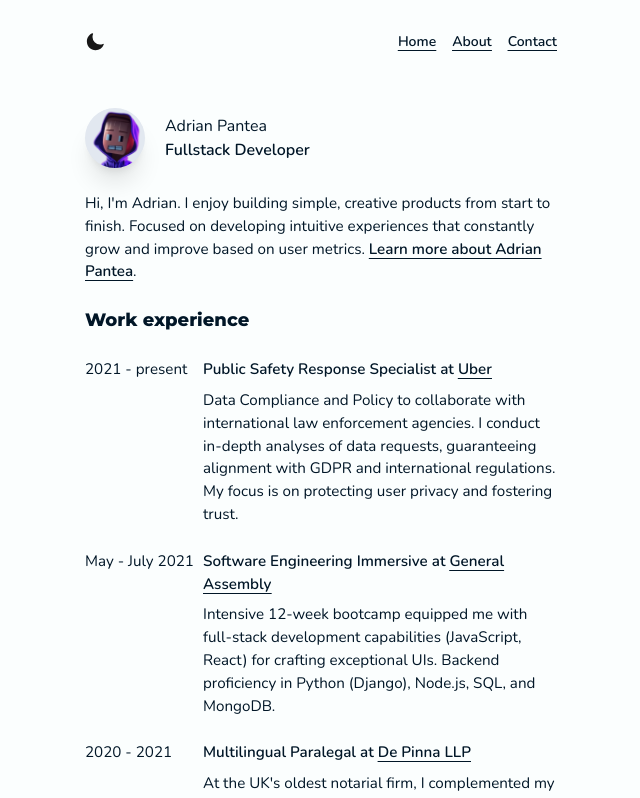
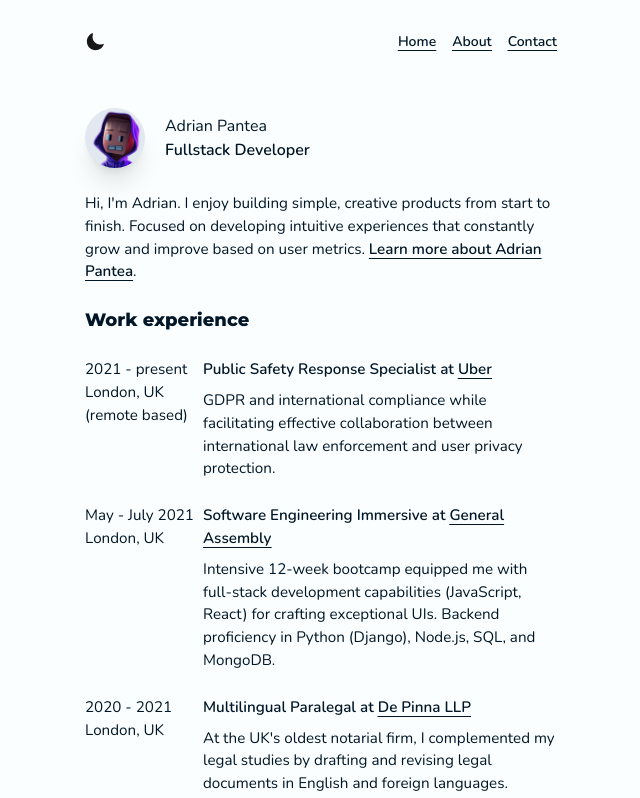
Before and after one commit to adrianp2021/simple-portfolio, a Next.js app: page / in a window 1280 px wide. Shown: the top 798 px of the page, without its empty margins (319-959 px from the left). Built offline with nearby package versions, Linux system fonts and the light colour scheme.

Commit message:
role description changed and location added

```diff
--- a/app/page.js
+++ b/app/page.js
@@ -26,7 +26,7 @@ const jobs = [
     location: "London, UK (remote based)",
     title: "Public Safety Response Specialist",
     description:
-      "Data Compliance and Policy to collaborate with international law enforcement agencies. I conduct in-depth analyses of data requests, guaranteeing alignment with GDPR and international regulations. My focus is on protecting user privacy and fostering trust.",
+      "GDPR and international compliance while facilitating effective collaboration between international law enforcement and user privacy protection.",
     recipient: "https://www.uber.com/gb/en/",
   },
   {
@@ -186,6 +186,7 @@ export default function Home() {
               >
                 <div className="w-full sm:w-1/4  dark:text-neutral300">
                   <p>{job.year}</p>
+                  <p>{job.location}</p>
                 </div>
 
                 <div className="w-full sm:w-3/4 sm:mt-0 mt-2 ">
```
